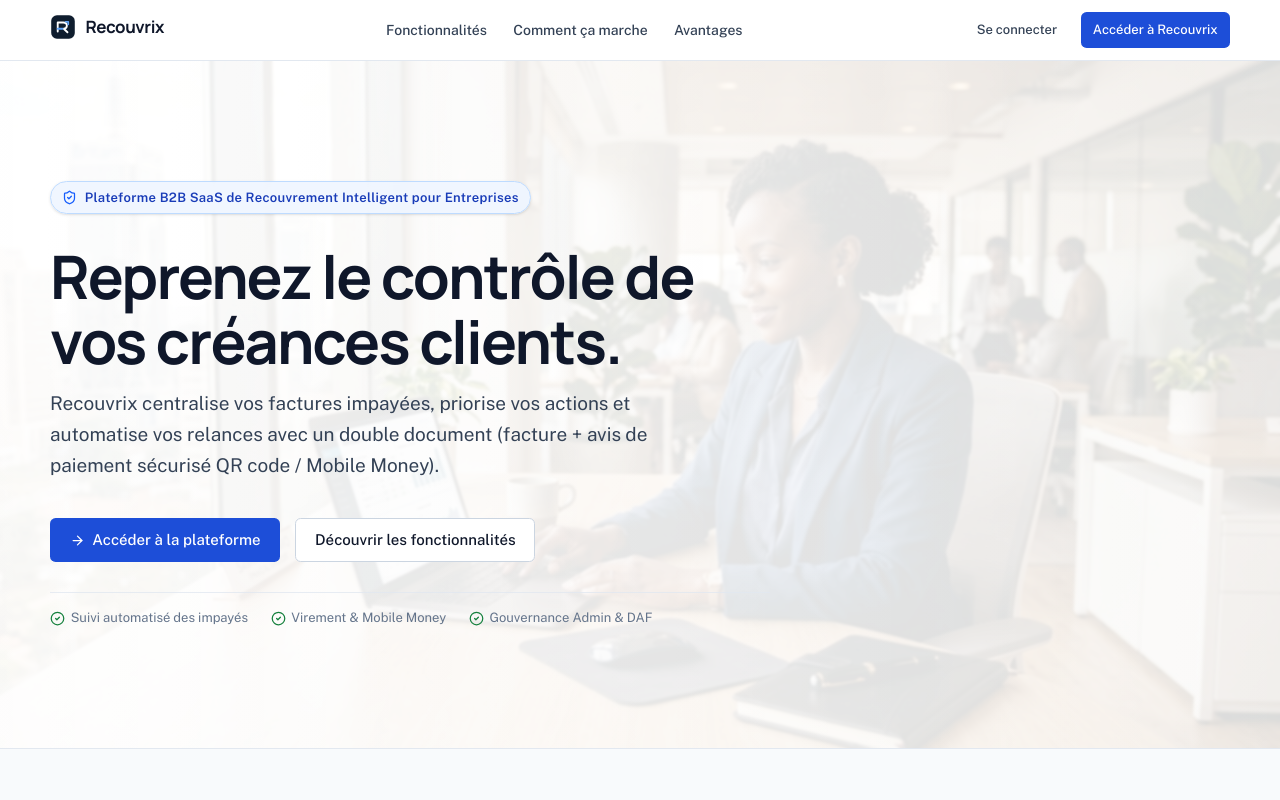
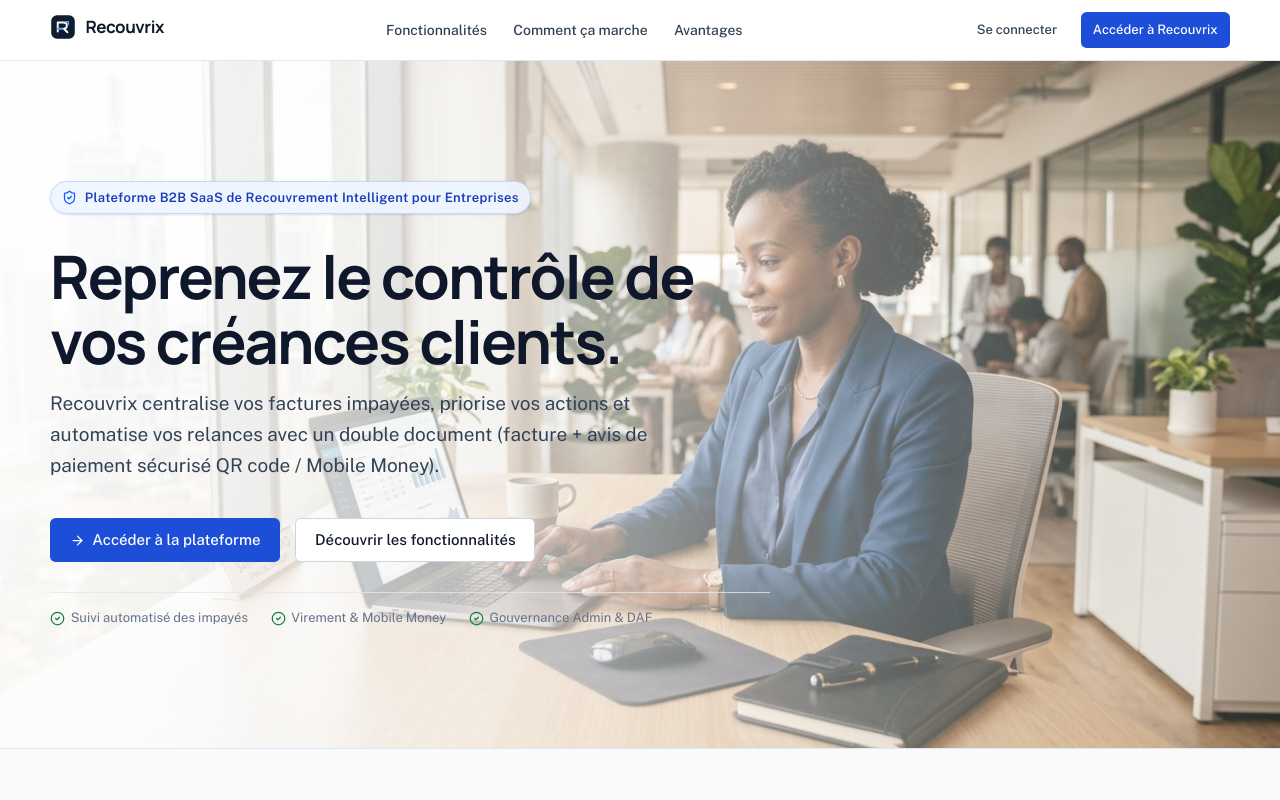
Before and after one commit to bienvenuessegnon/recouvrix, a React (Vite) app: page / in a window 1280 px wide. Shown: the top 800 px of the page. Built offline with nearby package versions, Linux system fonts and the light colour scheme.

Commit message:
Assombrir stratégiquement le voile blanc du hero
Conserve le design system ; laisse l’image ressortir à droite tout
en gardant le texte lisible à gauche.

```diff
--- a/src/pages/LandingPage.tsx
+++ b/src/pages/LandingPage.tsx
@@ -317,11 +317,12 @@ export const LandingPage: React.FC<LandingPageProps> = ({ onNavigateToAuth }) =>
             <img
               src="/src/assets/images/hero_manager_laptop_1795643251901.jpg"
               alt="Bureau d'entreprise et gestion financière"
-              className="w-full h-full object-cover object-center scale-105 transform"
+              className="w-full h-full object-cover object-[70%_center] scale-105 transform"
               referrerPolicy="no-referrer"
             />
-            {/* Couche de blanc semi-transparente pour que tout ne soit pas identiquement blanc */}
-            <div className="absolute inset-0 bg-gradient-to-r from-white/94 via-white/90 to-white/86 backdrop-blur-[1px]" />
+            {/* Voile stratégique : lisibilité à gauche, photo visible à droite */}
+            <div className="absolute inset-0 bg-gradient-to-r from-white/88 via-white/55 to-white/15" />
+            <div className="absolute inset-y-0 left-0 w-full max-w-3xl bg-gradient-to-r from-white/50 via-white/20 to-transparent" />
           </div>
 
           <div className="relative z-10 max-w-[1240px] mx-auto px-4 sm:px-6 lg:px-8 py-20 sm:py-28 lg:py-32">
```
